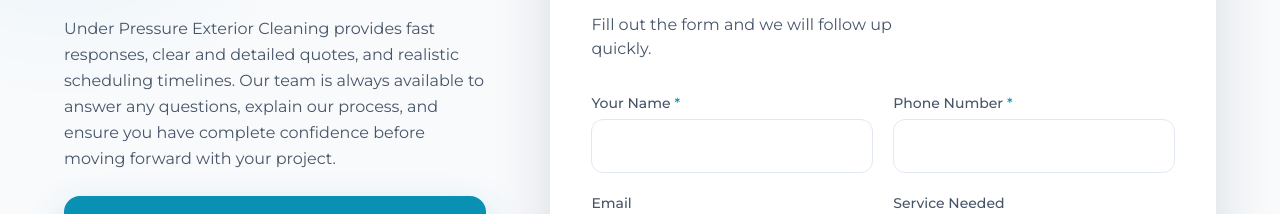
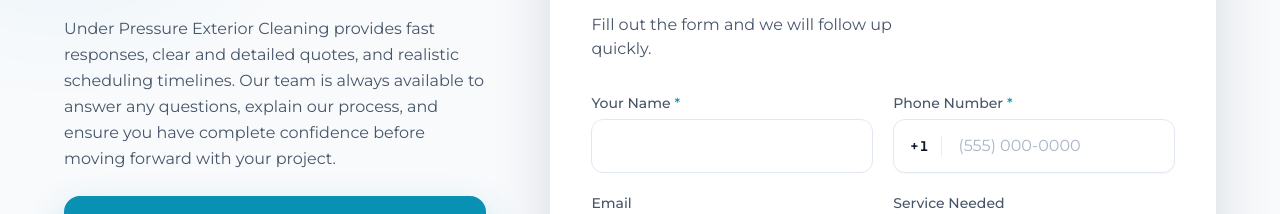
Before and after one commit to cli2468/UnderPressureLLC, a React (Vite) app: page / in a window 1280 px wide. Shown: the part 4853-5067 px from the top of the page. Built offline with nearby package versions, Linux system fonts and the light colour scheme.

Commit message:
updated form

```diff
--- a/src/components/Contact.jsx
+++ b/src/components/Contact.jsx
@@ -5,6 +5,37 @@
 
 const FORMSPREE_URL = "https://formspree.io/f/mjgaodjr"
 const spring = { type: "spring", stiffness: 100, damping: 20 }
+
+function normalizeUSPhoneDigits(value) {
+  let digits = value.replace(/\D/g, "")
+
+  // The UI already shows +1, so absorb a typed or autofilled leading country code.
+  if (digits === "1") {
+    return ""
+  }
+
+  if (digits.startsWith("1")) {
+    digits = digits.slice(1)
+  }
+
+  return digits.slice(0, 10)
+}
+
+function formatUSPhone(value) {
+  const digits = normalizeUSPhoneDigits(value)
+  const match = digits.match(/(\d{0,3})(\d{0,3})(\d{0,4})/)
+
+  if (!match) return ""
+  if (!match[2]) return match[1]
+
+  return `(${match[1]}) ${match[2]}${match[3] ? `-${match[3]}` : ""}`
+}
+
+function serializeUSPhone(value) {
+  const formatted = formatUSPhone(value)
+
+  return normalizeUSPhoneDigits(value).length === 10 ? `+1 ${formatted}` : formatted
+}
 
 const serviceCities = [
   "Valparaiso",
@@ -28,7 +59,19 @@
   async function handleSubmit(e) {
     e.preventDefault()
     setSending(true)
-    const data = new FormData(e.target)
+    const form = e.currentTarget
+    const phoneField = form.elements.namedItem("phone")
+
+    if (phoneField && "value" in phoneField) {
+      phoneField.value = formatUSPhone(phoneField.value)
+    }
+
+    const data = new FormData(form)
+
+    if (phoneField && "value" in phoneField) {
+      data.set("phone", serializeUSPhone(phoneField.value))
+    }
+
     try {
       const res = await fetch(FORMSPREE_URL, {
         method: "POST",
@@ -181,6 +224,38 @@
                         )
                       }
 
+                      if (field.type === "tel") {
+                        return (
+                          <div key={field.name} className="md:col-span-1">
+                            <label className="block text-sm font-medium text-text-body mb-1.5">
+                              {field.label}
+                              {field.required && <span className="text-accent ml-1">*</span>}
+                            </label>
+                            <div className="flex items-center w-full rounded-xl border border-surface-mid bg-white px-4 shadow-[0_1px_2px_rgba(15,23,42,0.04)] transition-[border-color,box-shadow] duration-200 ease-[cubic-bezier(0.23,1,0.32,1)] focus-within:border-accent focus-within:ring-2 focus-within:ring-accent/40">
+                              <span className="shrink-0 border-r border-surface-mid/80 pr-3 text-sm font-semibold tracking-[0.04em] text-text-primary [font-variant-numeric:tabular-nums]">
+                                +1
+                              </span>
+                              <input
+                                type="tel"
+                                name={field.name}
+                                required={field.required}
+                                autoComplete="tel-national"
+                                inputMode="tel"
+                                placeholder="(555) 000-0000"
+                                minLength={14}
+                                maxLength={14}
+                                title="Please enter a valid 10-digit phone number."
+                                aria-label={field.label}
+                                onInput={(event) => {
+                                  event.currentTarget.value = formatUSPhone(event.currentTarget.value)
+                                }}
+                                className="w-full min-w-0 border-0 bg-transparent px-4 py-3.5 text-text-primary placeholder:text-text-muted/80 focus:outline-none focus:ring-0"
+                              />
+                            </div>
+                          </div>
+                        )
+                      }
+
                       return (
                         <div key={field.name} className="md:col-span-1">
                           <label className="block text-sm font-medium text-text-body mb-1.5">
```
